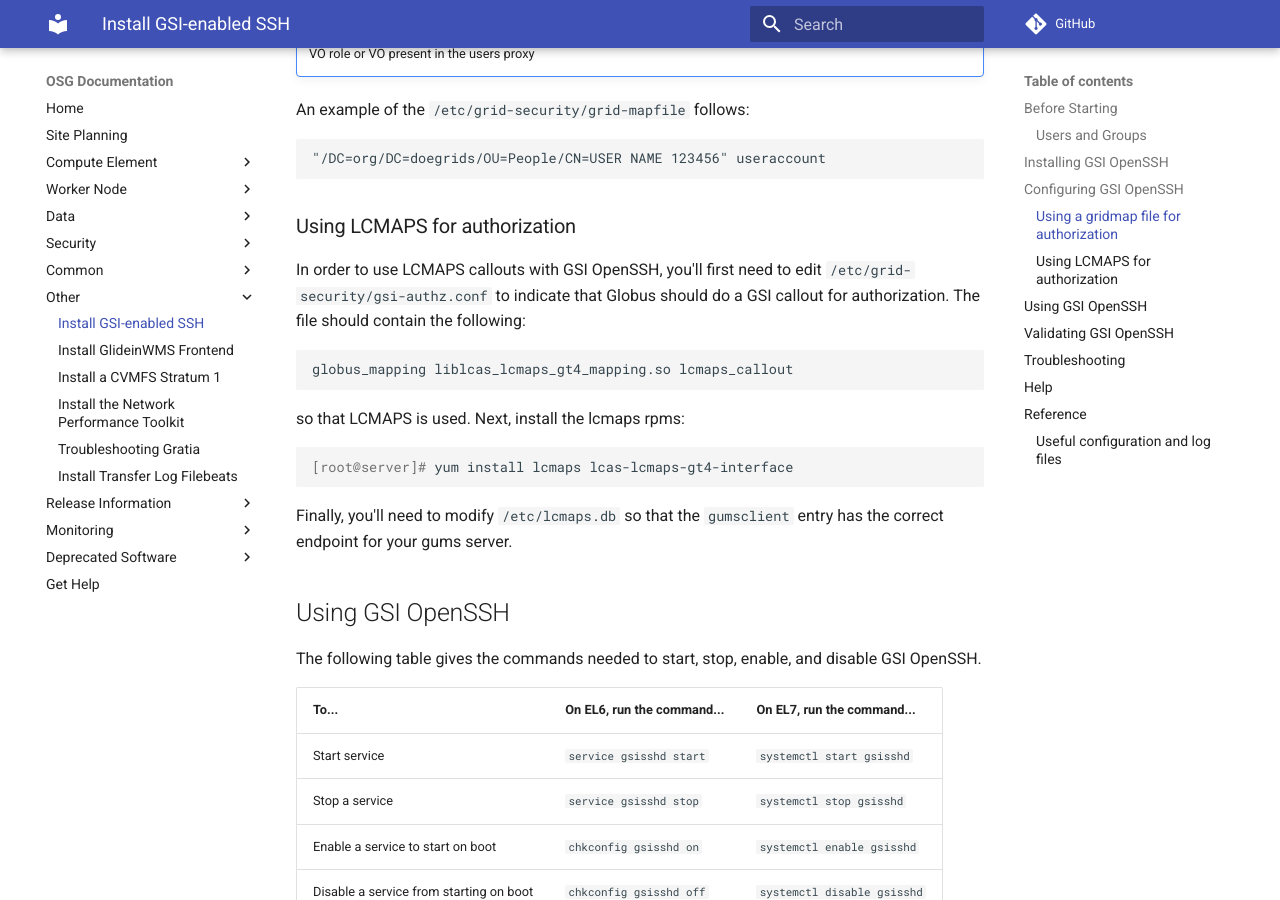
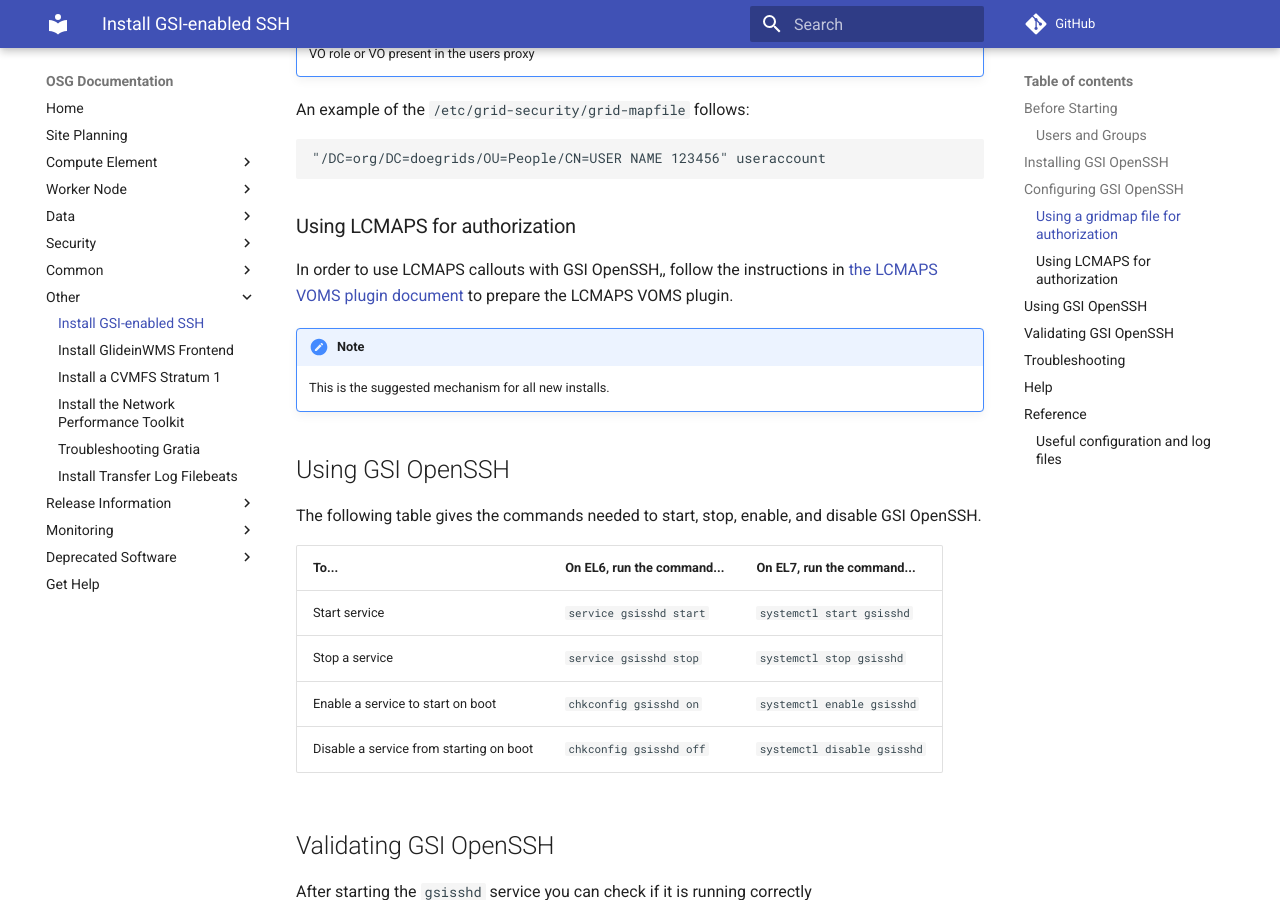
Before and after one commit to osg-htc/docs, an MkDocs documentation site: the page built from docs/other/gsissh.md, in a window 1280 px wide and 900 px high, scrolled down 1789 px. Built offline with MkDocs 1.6.1 and Material for MkDocs 9.7.7, drawn with Linux system fonts in a browser that asks for light colours; comment, search, counter and statistics services are not loaded; old or Windows-style settings are respelled for this version of MkDocs.

````diff
--- a/docs/other/gsissh.md
+++ b/docs/other/gsissh.md
@@ -78,22 +78,11 @@
 
 ### Using LCMAPS for authorization
 
-In order to use LCMAPS callouts with GSI OpenSSH, you'll first need to edit `/etc/grid-security/gsi-authz.conf` to
-indicate that Globus should do a GSI callout for authorization.
-The file should contain the following:
 
-```
-globus_mapping liblcas_lcmaps_gt4_mapping.so lcmaps_callout
-```
+In order to use LCMAPS callouts with GSI OpenSSH,, follow the instructions in [the LCMAPS VOMS plugin document](/security/lcmaps-voms-authentication#configuring-the-lcmaps-voms-plugin) to prepare the LCMAPS VOMS plugin.
 
-so that LCMAPS is used. Next, install the lcmaps rpms:
-
-``` console
-[root@server]# yum install lcmaps lcas-lcmaps-gt4-interface
-```
-
-Finally, you'll need to modify `/etc/lcmaps.db` so that the `gumsclient` entry has the correct endpoint for your gums
-server.
+!!! note
+    This is the suggested mechanism for all new installs.
 
 Using GSI OpenSSH
 ------------------
````
